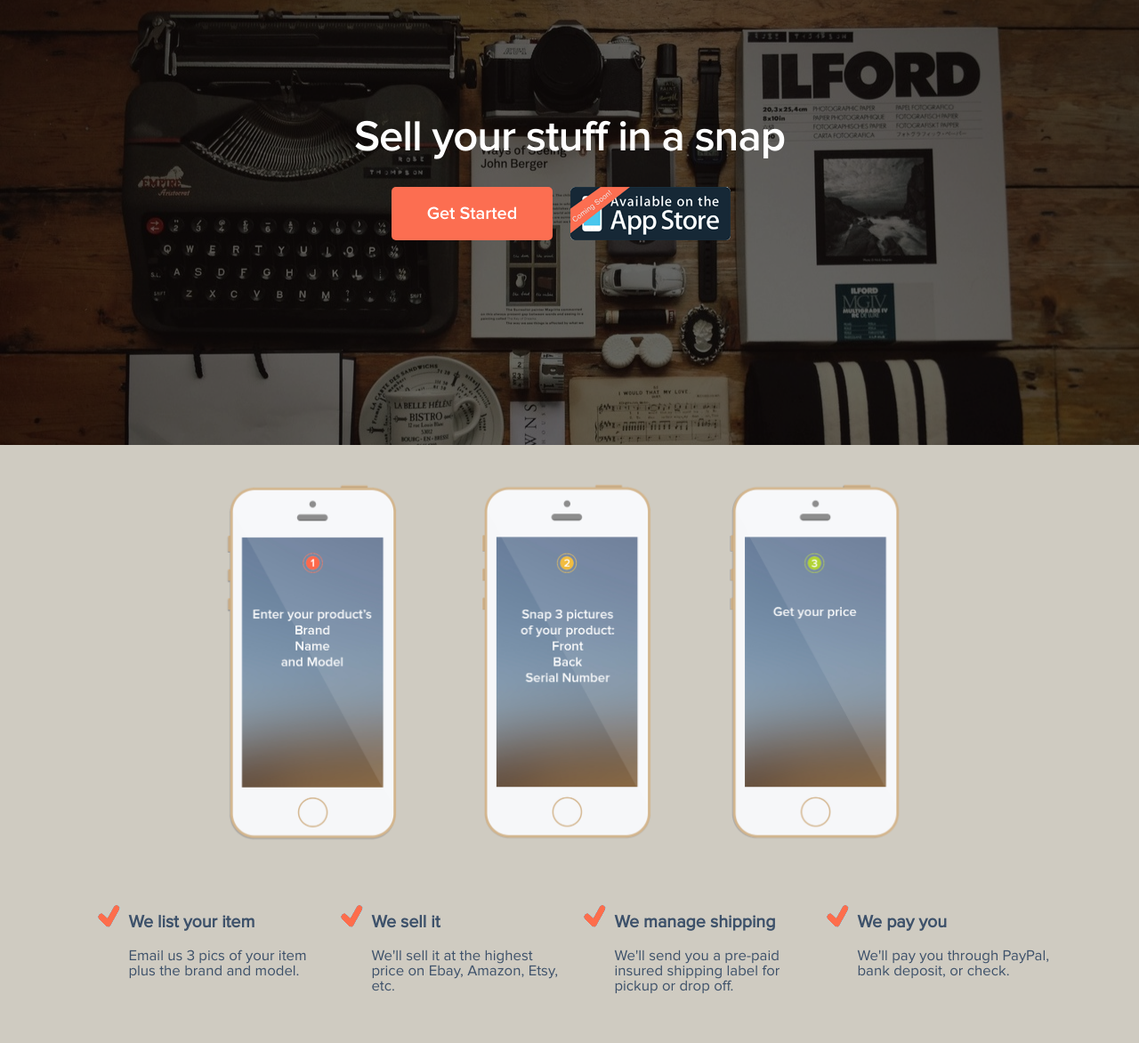
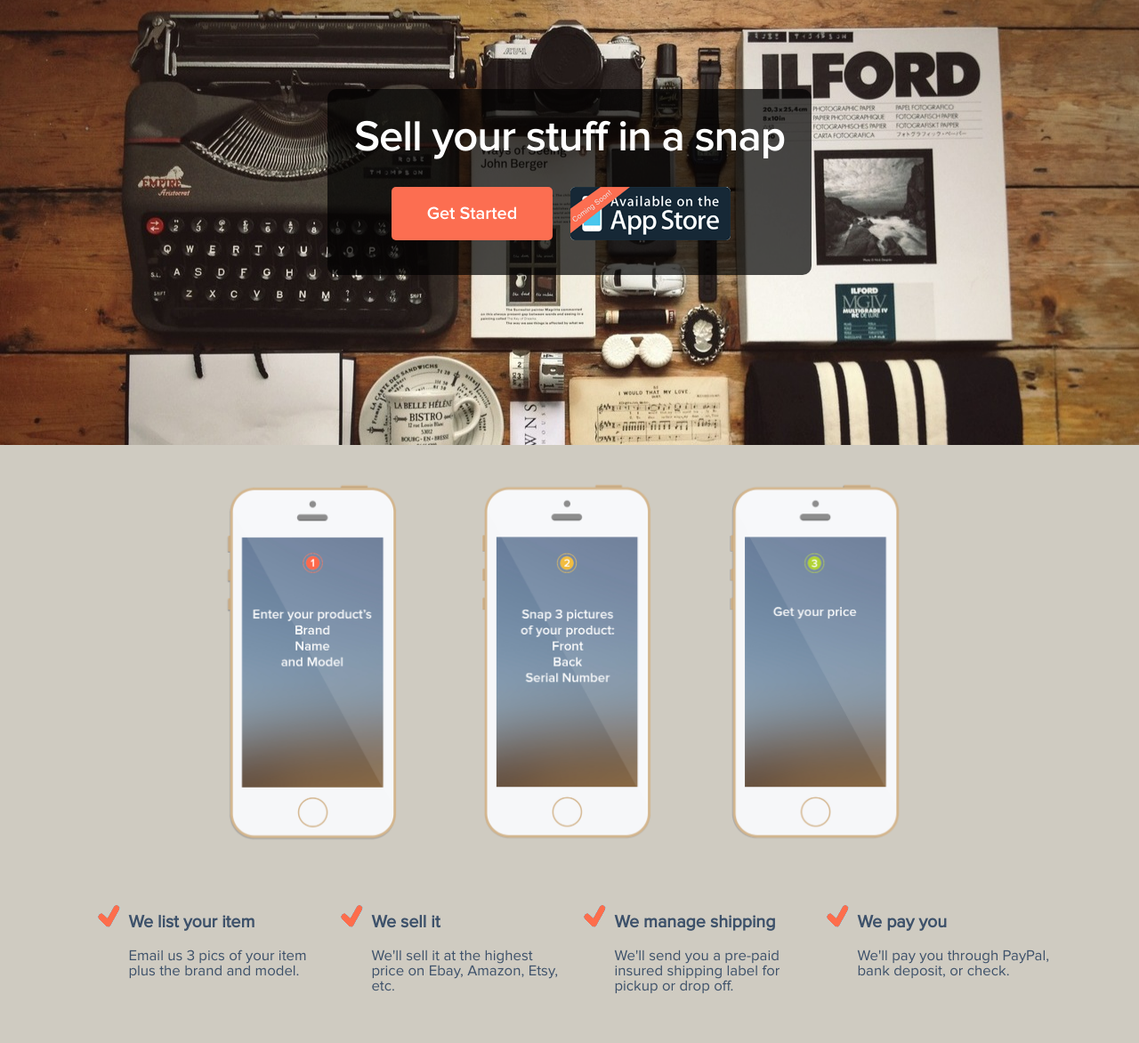
Before and after one commit to bbenoit33/picsellfrontend, a PHP site: page /home.html in a window 1280 px wide. Shown: the part 95-1267 px from the top of the page at 89% size. Run offline with PHP 8.4, Linux system fonts and the light colour scheme; some libraries are stand-ins or nearby versions.

Commit message:
made top blurry dark thing only the size of the text

```diff
--- a/main.css
+++ b/main.css
@@ -154,29 +154,26 @@ body{
 	background-repeat: no-repeat;
 }
 #banner h1{
-	width: 100%;
-	position: absolute;
+	padding-top: 130px;
 	font-size: 3.5em;
 	text-align: center;
 	color: #3D516A;
 	font-family: 'ProximaNova-Semibold', sans-serif;
-	box-sizing: border-box;
-	padding-top: 130px;
-	height: 500px;
-	margin-top: 0;
-	background: rgb(0, 0, 0); /* fallback color */
-	background: rgba(0, 0, 0, 0.6);
 }
 
 #banner h1 span{
    color: white;
-   padding-top: 105px;
    letter-spacing: -1px;
-   padding: 30px;
+   background: rgb(0, 0, 0); /* fallback color */
+   background: rgba(0, 0, 0, 0.7);
    padding-bottom: 130px;
+   padding-top: 30px;
+   padding-left: 30px;
+   padding-right:30px;
    -webkit-border-radius: 10px;
-   -moz-border-radius: 10px;
-   border-radius: 10px;
+	-moz-border-radius: 10px;
+	width:300px;
+    height:200px;
 }
 
 #bannernav{
```
